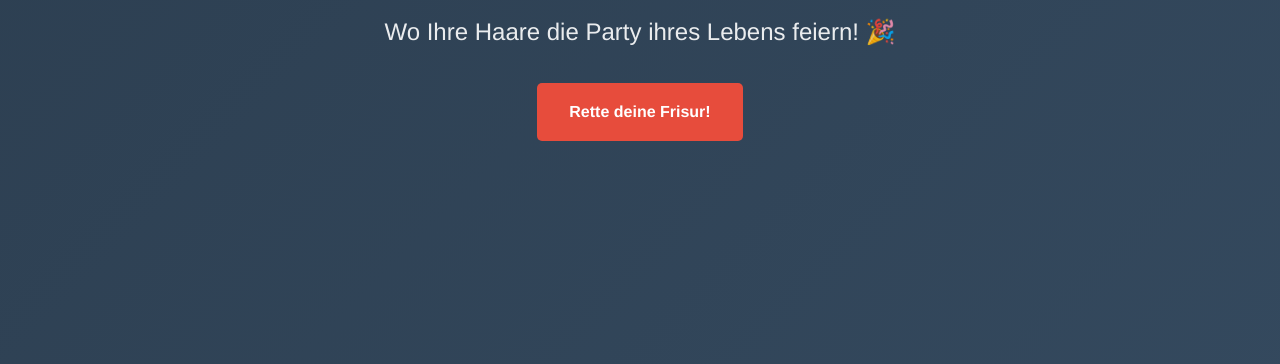
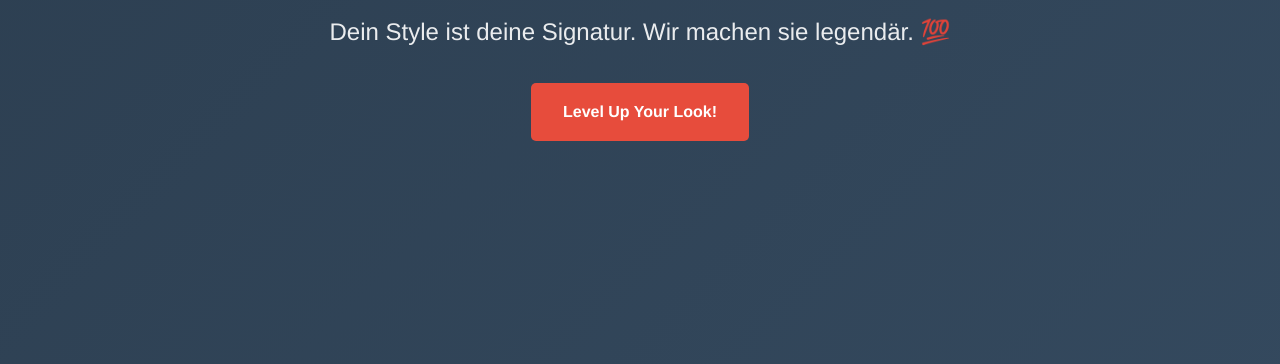
Before and after one commit to Spauzer/Friseur-Paul-Denzer, a plain HTML site: page index.html in a window 1280 px wide. Shown: the part 436-800 px from the top of the page. Drawn offline with nearby package versions, Linux system fonts and the light colour scheme.

Commit message:
Update hero section messaging in index.html: Revise tagline and call-to-action button text to better reflect brand identity and engage users. The new content emphasizes personal style and elevates the overall user experience.

```diff
--- a/index.html
+++ b/index.html
@@ -31,8 +31,8 @@
     <section id="home" class="hero">
         <div class="hero-content">
             <h1>Willkommen bei Paul Denzer</h1>
-            <p class="tagline">Wo Ihre Haare die Party ihres Lebens feiern! 🎉</p>
-            <a href="#booking" class="cta-button">Rette deine Frisur!</a>
+            <p class="tagline">Dein Style ist deine Signatur. Wir machen sie legendär. 💯</p>
+            <a href="#booking" class="cta-button">Level Up Your Look!</a>
         </div>
     </section>
 
```
